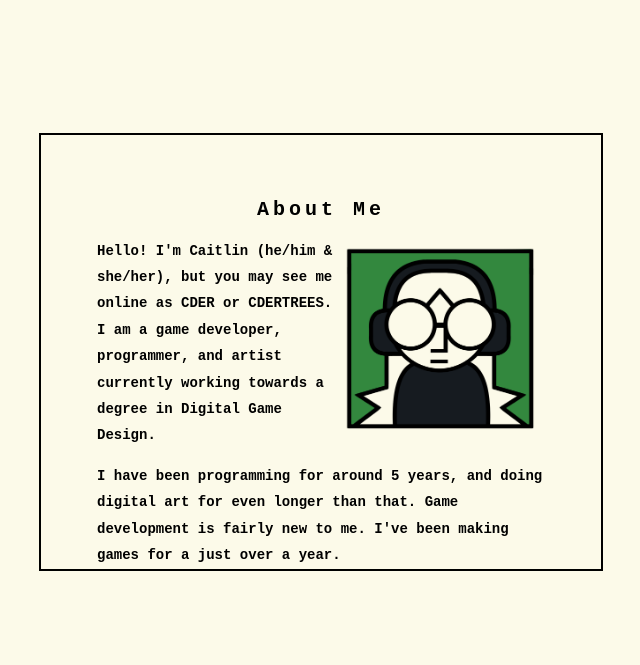
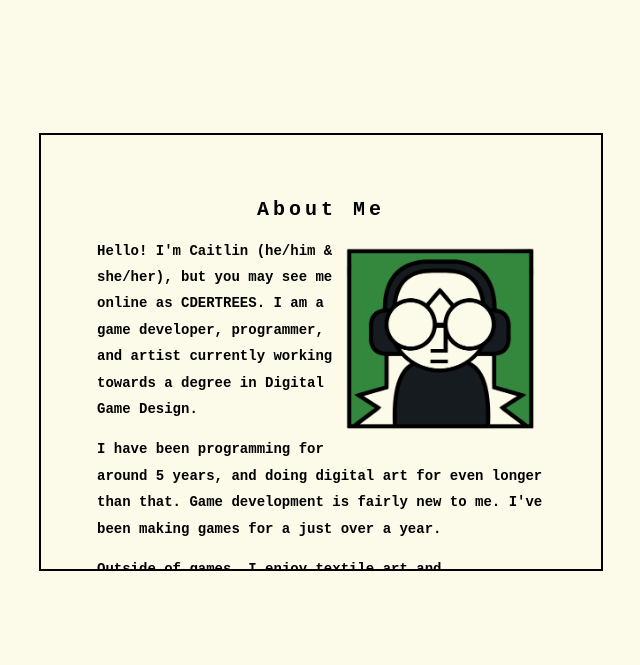
Before and after one commit to cdertrees/cdertrees.github.io, a plain HTML site: page abtme.html in a window 1280 px wide. Shown: the whole page, without its empty margins (319-959 px from the left). Drawn offline with Linux system fonts and the light colour scheme.

Commit message:
Update abtme.html

```diff
--- a/abtme.html
+++ b/abtme.html
@@ -16,7 +16,7 @@
     <div class="box">
       <h1>About Me</h1>
       <img src= "logo.png" style="float:right;width:190px;margin:10px 10px">
-      <p>Hello! I'm Caitlin (he/him & she/her), but you may see me online as CDER or CDERTREES. I am a  game developer, programmer, and artist currently working towards a degree in Digital Game Design.</p>
+      <p>Hello! I'm Caitlin (he/him & she/her), but you may see me online as CDERTREES. I am a  game developer, programmer, and artist currently working towards a degree in Digital Game Design.</p>
       <p>I have been programming for around 5 years, and doing digital art for even longer than that. Game development is fairly new to me. I've been making games for a just over a year. </p>
       <p>Outside of games, I enjoy textile art and electrionics. Recently I have been integrating these interests into my games <a href="https://cdertrees.itch.io/peaches-n-cream">(see here)</a>.</p>
 
```
